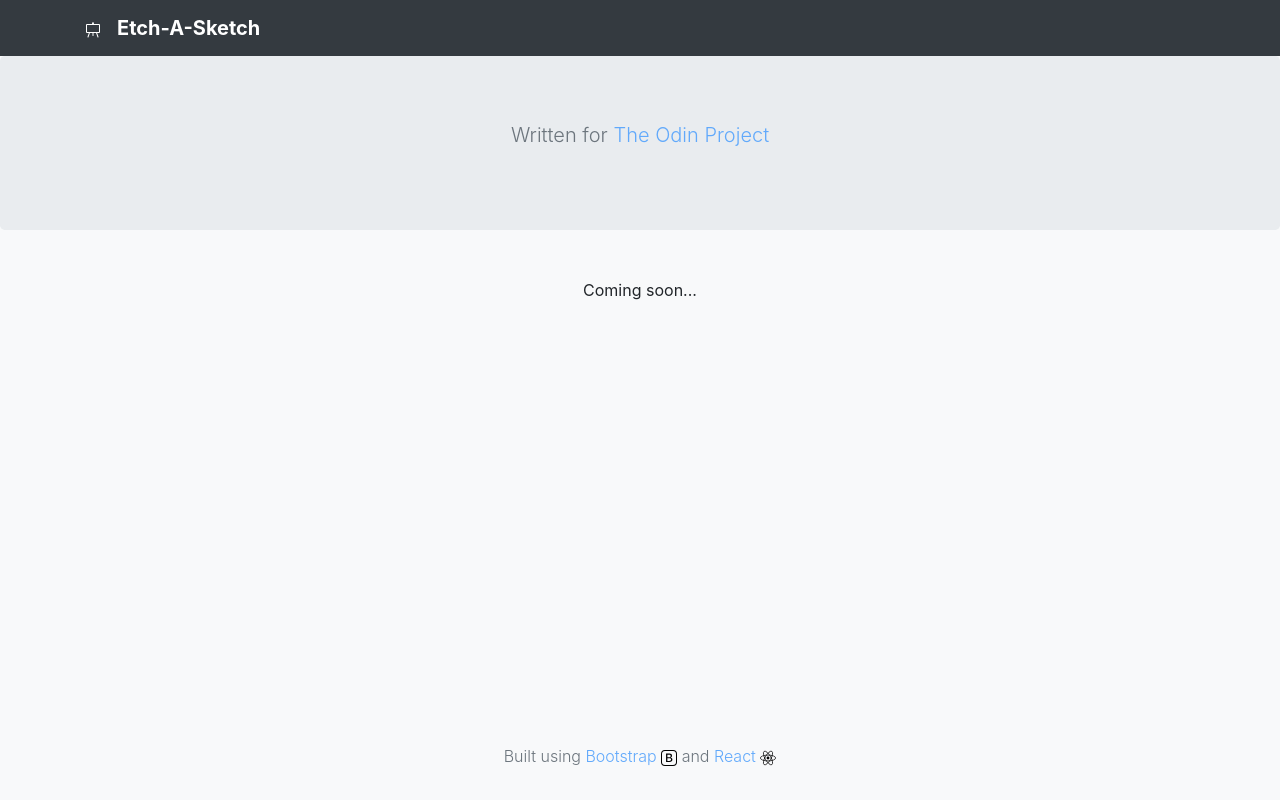
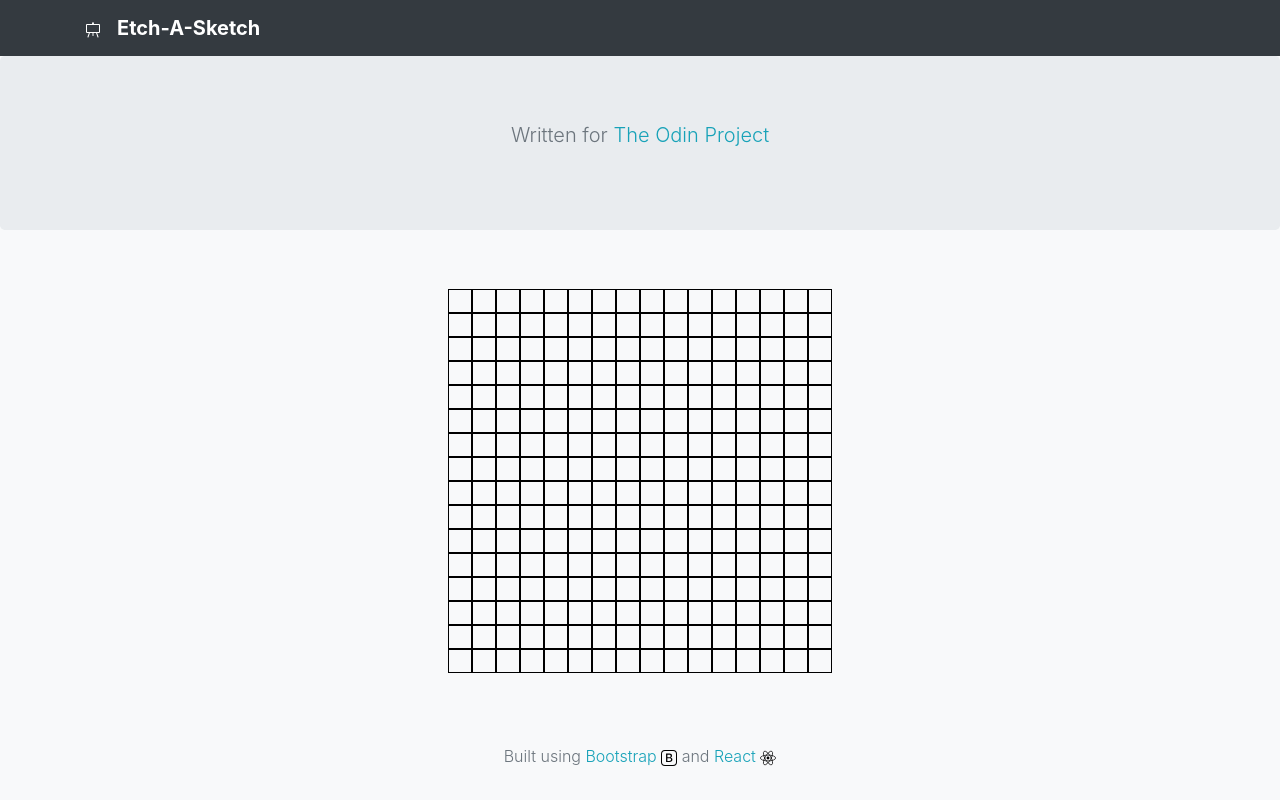
Before and after one commit to clormor/etch-a-sketch, a React (Create React App) app: page / in a window 1280 px wide. Built offline with nearby package versions, Linux system fonts and the light colour scheme.

Commit message:
adding basic grid

```diff
--- a/src/App.css
+++ /dev/null
@@ -1,7 +0,0 @@
-.App {
-  text-align: center;
-}
-
-.App-link {
-  color: #61a9fb;
-}
--- a/src/App.js
+++ b/src/App.js
@@ -1,5 +1,4 @@
 import React from "react";
-import "./App.css";
 import Header from "./Header";
 import Banner from "./Banner";
 import EtchASketchGrid from "./EtchASketchGrid";
@@ -11,7 +10,7 @@ function App() {
   let headerImage = <Image src={AppLogo} altText="Etch-A-Sketch Logo" />;
 
   return (
-    <div className="App h-100 d-flex flex-column">
+    <div className="h-100 d-flex flex-column text-center">
       <Header title="Etch-A-Sketch" image={headerImage} />
       <Banner />
       <EtchASketchGrid />
--- a/src/EtchASketchGrid.js
+++ b/src/EtchASketchGrid.js
@@ -1,5 +1,28 @@
 import React from "react";
+import "./css/EtchASketch.css";
 
 export default function EtchASketchGrid() {
-  return <div className="album py-3">Coming soon...</div>;
+  const gridSize = 16;
+
+  const renderCell = (rowNum, colNum, gridSize) => {
+    return <div className="etchCell"></div>;
+  };
+
+  const renderRow = (rowNum, gridSize) => {
+    let cells = [];
+    for (let colNum = 0; colNum < gridSize; colNum++) {
+      cells.push(renderCell(rowNum, colNum, gridSize));
+    }
+    return <div className="etchRow">{cells}</div>;
+  };
+
+  const renderGrid = (gridSize) => {
+    let rows = [];
+    for (let rowNum = 0; rowNum < gridSize; rowNum++) {
+      rows.push(renderRow(rowNum, gridSize));
+    }
+    return <div className="etchGrid">{rows}</div>;
+  };
+
+  return renderGrid(gridSize);
 }
--- a/src/Link.js
+++ b/src/Link.js
@@ -3,7 +3,7 @@ import Image from "./Image";
 
 export default function Link(props) {
   return (
-    <a href={props.url} className="link text-decoration-none App-link">
+    <a href={props.url} className="text-info link text-decoration-none">
       {`${props.text}${props.logo ? " " : ""}`}
       {props.logo ? (
         <Image src={props.logo} altText={props.logoAltText} />
--- /dev/null
+++ b/src/css/EtchASketch.css
@@ -0,0 +1,17 @@
+.etchGrid {
+  margin: auto;
+}
+
+.etchRow {
+  margin: auto;
+  line-height: 0;
+}
+
+.etchCell {
+  border: 1px solid black;
+  display: inline-block;
+  margin: 0;
+  padding: 0;
+  width: 1.5em;
+  height: 1.5em;
+}
```
